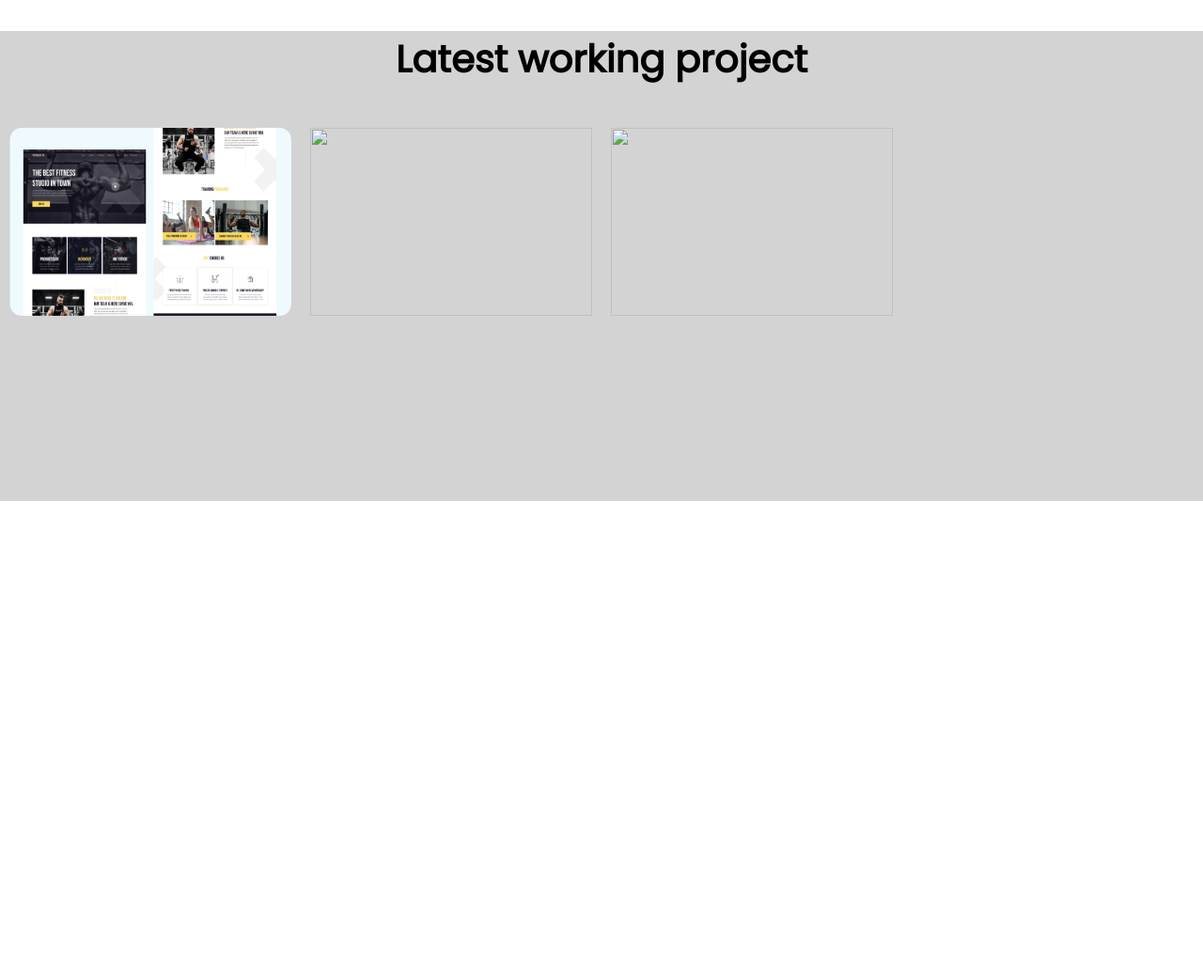
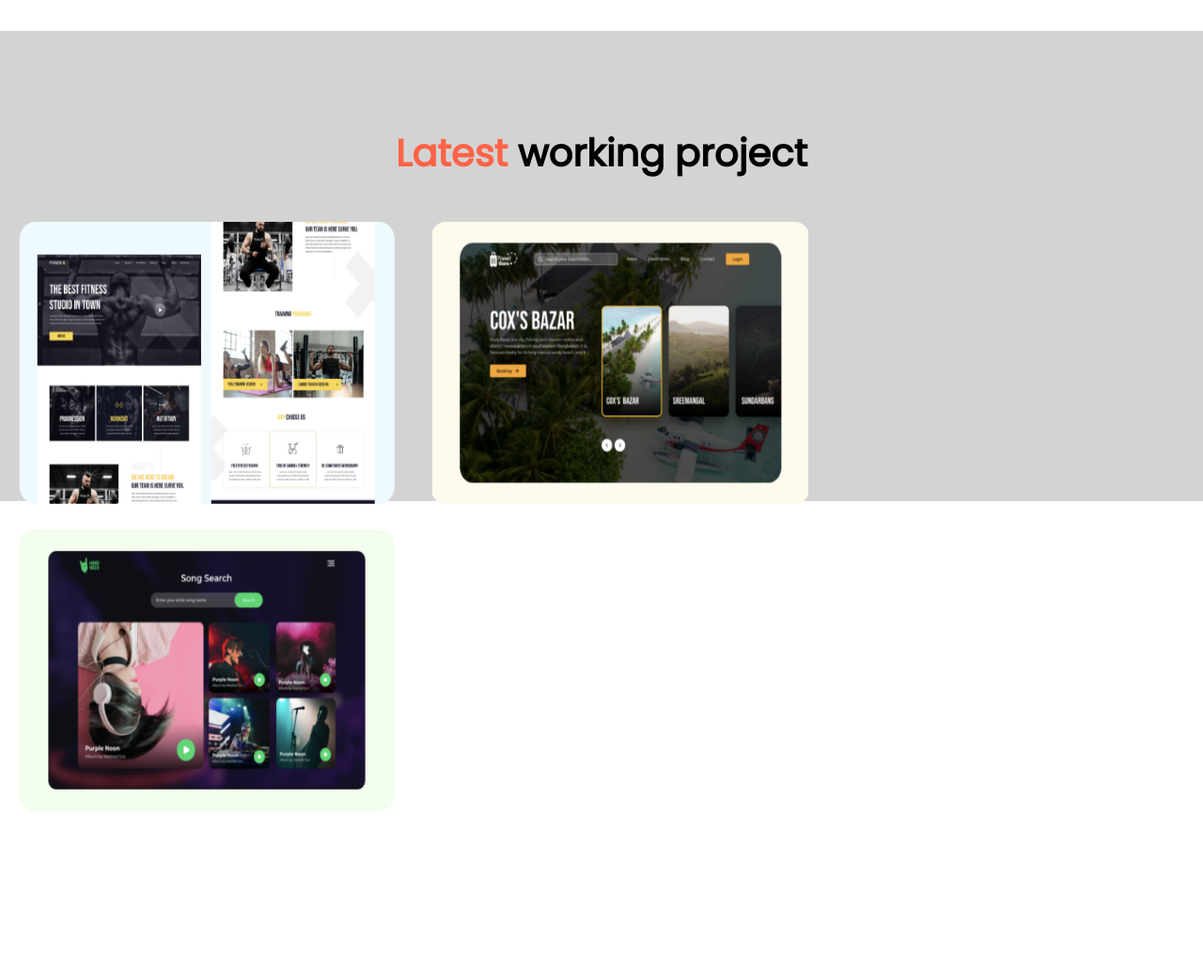
Before and after one commit to milydatta/My-personal-website, a plain HTML site: page index.html in a window 1280 px wide. Shown: the part 1000-2033 px from the top of the page at 94% size. Before the commit the page ends 1533 px from the top, so only its background shows below. Drawn offline with Linux system fonts and the light colour scheme.

Commit message:
my website

```diff
--- a/index.html
+++ b/index.html
@@ -32,17 +32,19 @@
         </div>
     </section>
     <section class="latest-work">
-        <h1 class="my-work">Latest working project</h1>
+        <h1 class="my-work"><span class="name-highlight">Latest</span> working project</h1>
         <div class="work">
-            <img src="images/work-1.png" alt=""style="width:300px;height:200px;">
+            <img src="images/work-1.png" alt=""style="width:400px;height:300px;">
         </div>
         <div class="work">
-            <img src="images/work-2.jpg" alt=""style="width:300px;height:200px;">
+            <img src="images/work-2.png" alt=""style="width:400px;height:300px;">
         </div>
         <div class="work">
-            <img src="images/work-3.jpg" alt=""style="width:300px;height:200px;">
+            <img src="images/work-3.png" alt=""style="width:400px;height:300px;">
         </div>
     </section>
+    <section class="inquiry">
 
+    </section>
 </body>
 </html>
--- a/style.css
+++ b/style.css
@@ -34,16 +34,24 @@ section{
 .about{
     padding-top: 100px;
 }
+.my-work{
+    padding-top: 100px;
+    text-align: center;
+}
+
 .work{
+    padding-top: 100px;
     float: left;
-    margin: 5px;
+    margin: 5px 15px;
     padding: 5px;
-
-}
-.my-work{
-    text-align: center;
 }
 .latest-work{
     background-color:lightgray;
     height: 500px;
 }
+.inquery{
+    background-image: url("images/bg.png");
+    background-repeat: no-repeat;
+    height: 500px;
+
+}
```
Also changed, not shown: 1 other file.
